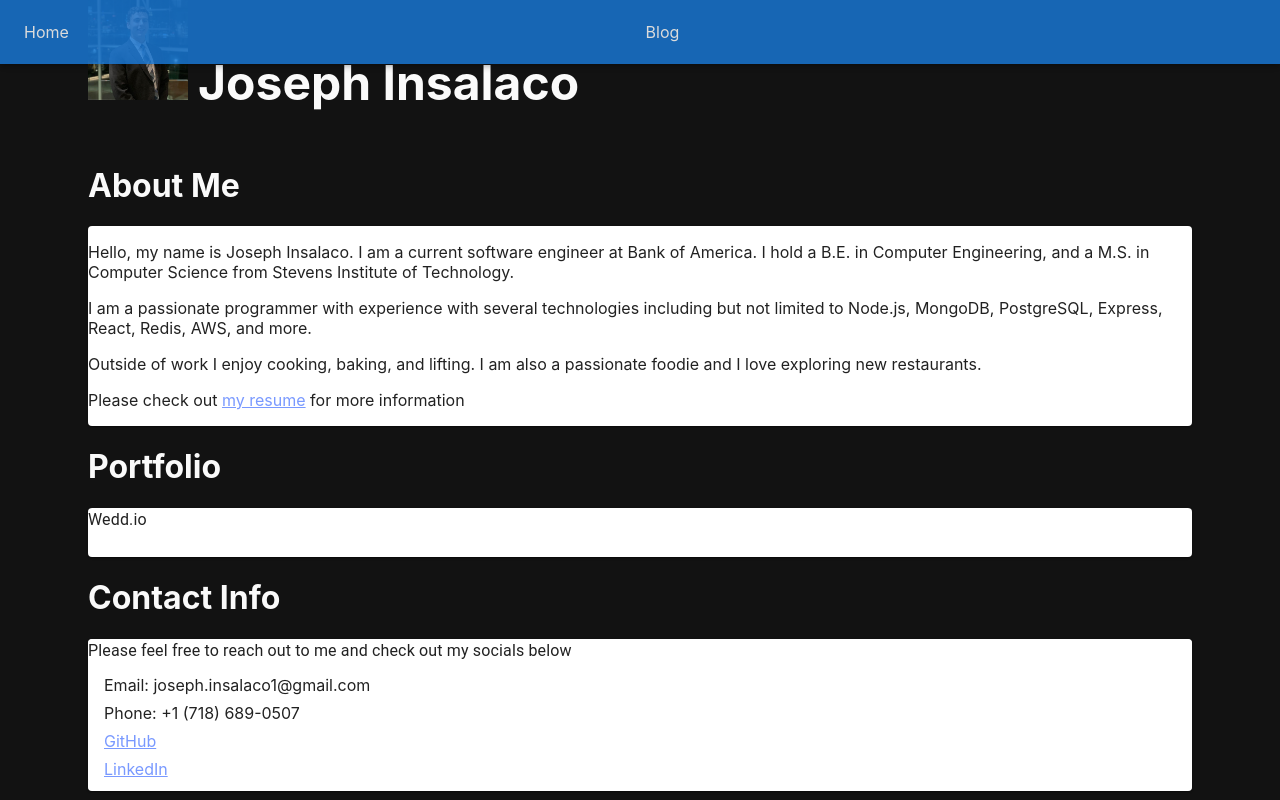
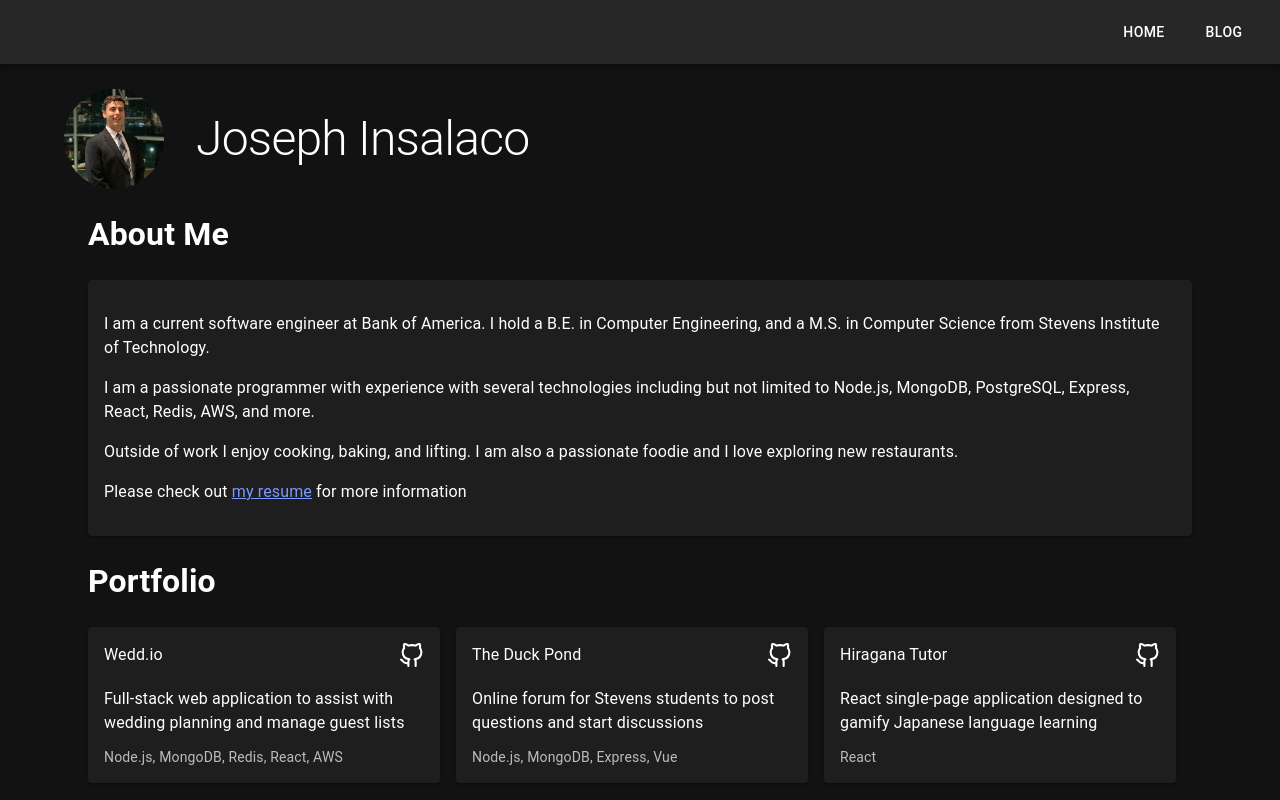
Before and after one commit to JInsalaco/PortfolioSite, a React (Create React App) app: page / in a window 1280 px wide. Shown: the top 800 px of the page. Built offline with nearby package versions, Linux system fonts and the light colour scheme.

Commit message:
Fixing website styling and moving from bootstrap to mui

```diff
--- a/package.json
+++ b/package.json
@@ -19,6 +19,7 @@
     "react-router-hash-link": "^2.4.3",
     "react-scripts": "5.0.1",
     "sass": "^1.58.1",
+    "tss-react": "^4.6.1",
     "typescript": "^4.9.5",
     "web-vitals": "^2.1.4"
   },
--- a/src/App.css
+++ b/src/App.css
@@ -1,60 +1,3 @@
-.site-home{
-  justify-content: center;
-}
-
-.site-navigation{
-  opacity: .85;
-}
-
-.nav-link{
-  opacity: rgba(255, 255, 255, 1);
-}
-
-.textLeft {
-	float: left;
-}
-.textRight {
-	float: right;
-}
-
-.tech-list{
-  display: flex;
-  align-items: left;
-  gap: 2rem;
-  font-size: 1rem;
-  opacity: 0.6;
-  margin-top: auto;
-  list-style: none;
-  padding-left: 0rem;
-}
-.welcome img{
-  display: inline-block;
-}
-.welcome h1{
-  font-size: 36pt;
-  display: inline-block;
-  padding-left: 10px;
-}
-
-.footer {
-  position: absolute;
-  bottom: 0;
-}
-
-.card {
-  background-color: #363537;
-  color: #FAFAFA;
-}
-
-.list-group-item {
-  background-color: #363537;
-  color: #FAFAFA !important;
-}
-
-h1 {
-  color: #FAFAFA;
-}
-
 a {
   color: #7999ff;
 }
--- a/src/App.tsx
+++ b/src/App.tsx
@@ -5,9 +5,19 @@ import { Home } from './components/Home';
 import { Footer } from './components/Footer';
 import { Blog } from "./components/Blog";
 import { BlogPost } from "./components/BlogPost";
+import { ThemeProvider, createTheme } from '@mui/material/styles';
+import CssBaseline from '@mui/material/CssBaseline';
+
+const darkTheme = createTheme({
+  palette: {
+    mode: 'dark',
+  },
+});
 
 function App() {
   return (
+    <ThemeProvider theme={darkTheme}>
+      <CssBaseline/>
       <Router>
         <Header/>
         <Routes>
@@ -15,8 +25,8 @@ function App() {
           <Route path='/blog' element={<Blog />} />
           <Route path="/blog/:id" element={<BlogPost/>} />
         </Routes>
-      <Footer/>
       </Router>
+    </ThemeProvider>
   );
 }
 
--- a/src/components/About.tsx
+++ b/src/components/About.tsx
@@ -6,9 +6,9 @@ export function About(){
             <div>
                 <h1>About Me</h1>
             </div>
-            <Card>
+            <Card sx={{p: 2}}>
                 <p>
-                    Hello, my name is Joseph Insalaco. I am a current software engineer at Bank of America. I hold a B.E. in Computer
+                    I am a current software engineer at Bank of America. I hold a B.E. in Computer
                     Engineering, and a M.S. in Computer Science from Stevens Institute of Technology.
                 </p>
                 <p>
--- a/src/components/Blog.tsx
+++ b/src/components/Blog.tsx
@@ -16,16 +16,17 @@ export function Blog(){
     }
 
     return(
-        <Card>
-            <CardContent>
-                <Typography>
-                    {testData?.title}
-                </Typography>
-                <Typography>
-                    {testData?.body}
-                </Typography>
-                <Box/>
-            </CardContent>
-        </Card>
+        <h1>Coming Soon!</h1>
+        // <Card>
+        //     <CardContent>
+        //         <Typography>
+        //             {testData?.title}
+        //         </Typography>
+        //         <Typography>
+        //             {testData?.body}
+        //         </Typography>
+        //         <Box/>
+        //     </CardContent>
+        // </Card>
     );
 }
--- a/src/components/ContactInfo.tsx
+++ b/src/components/ContactInfo.tsx
@@ -1,21 +1,18 @@
-import { Container, Card, List, ListItem, Typography} from "@mui/material";
+import { Container, Card, List, ListItem} from "@mui/material";
 
 export function ContactInfo() {
     return(
-        <Container id='contact-info' className="contact-info">
+        <Container id='contact-info' sx={{p: 2}}>
             <div>
                 <h1>Contact Info</h1>
             </div>
-            <Card className="mb-4">
-            <Card>
-                <Typography className='margin-2'>Please feel free to reach out to me and check out my socials below</Typography>
-                <List dense={true} className="border-0">
-                    <ListItem className="border-0">Email: joseph.insalaco1@gmail.com</ListItem>
-                    <ListItem className="border-0">Phone: +1 (718) 689-0507</ListItem>
-                    <ListItem className="border-0"><a href="https://github.com/JInsalaco" target="_blank" rel="noopener noreferrer">GitHub</a></ListItem>
-                    <ListItem className="border-0"><a href='https://www.linkedin.com/in/joseph-insalaco-ab7679194/' target="_blank" rel="noopener noreferrer">LinkedIn</a></ListItem>
+            <Card sx={{p: 1}}>
+                <List>
+                    <ListItem>Email: joseph.insalaco1@gmail.com</ListItem>
+                    <ListItem>Phone: +1 (718) 689-0507</ListItem>
+                    <ListItem><a href="https://github.com/JInsalaco" target="_blank" rel="noopener noreferrer">GitHub</a></ListItem>
+                    <ListItem><a href='https://www.linkedin.com/in/joseph-insalaco-ab7679194/' target="_blank" rel="noopener noreferrer">LinkedIn</a></ListItem>
                 </List>
-            </Card>
             </Card>
         </Container>
     )
--- a/src/components/Footer.tsx
+++ b/src/components/Footer.tsx
@@ -1,7 +1,9 @@
+import { Typography } from "@mui/material";
+
 export function Footer() {
     return(
-        <footer className="site-footer">
-            <p>© Joseph Insalaco 2023</p>
+        <footer>
+            <Typography variant="body2" justifyContent={"center"}>© Joseph Insalaco 2023</Typography>
         </footer>
     )
 }
--- a/src/components/Header.tsx
+++ b/src/components/Header.tsx
@@ -1,17 +1,65 @@
-import AppBar from '@mui/material/AppBar';
-import Box from '@mui/material/Box';
-import Toolbar from '@mui/material/Toolbar';
+import { AppBar, Toolbar, Button, CssBaseline } from '@mui/material';
+import { Link as RouterLink } from "react-router-dom";
+import { makeStyles } from "tss-react/mui";
+import headshot from './headshot.jpeg'
+
+const useStyles = makeStyles()(() => ({
+    header: {
+       marginBottom: '25px'
+    },
+    menuButton: {
+        marginLeft: '1rem'
+    },
+    toolbar: {
+        justifyContent: 'flex-end',
+    },
+    headshot: {
+        borderRadius: '50%',
+        display: 'inline-block',
+    },
+    fullname: {
+        fontSize: '36pt',
+        paddingLeft: '1rem',
+    }
+ }));
+
+const menuButtons: {href: string, title: string}[] = [
+    {
+        href: '/',
+        title: 'Home'
+    },
+    {
+        href: '/blog',
+        title: "Blog",
+    }
+];
 
 export function Header() {
+    const { classes } = useStyles();
+
+    const showMenuButtons = () => {
+         return menuButtons.map(({title, href}) => {
+            return(
+                <Button
+                    {...{
+                        key: title,
+                        color: "inherit",
+                        to: href,
+                        component: RouterLink,
+                        className: classes.menuButton,
+                    }}
+                >
+                    {title}
+                </Button>
+            )
+        })
+    }
+
     return(
-        <AppBar className='site-navigation'>
-            <Toolbar>
-                <Box sx={{ flexGrow: 1, display: { xs: 'none', md: 'flex' } }}>
-                    Home
-                </Box>
-                <Box sx={{ flexGrow: 1, display: { xs: 'none', md: 'flex' } }}>
-                    Blog
-                </Box>
+        <AppBar className={classes.header} position="static">
+            <CssBaseline/>
+            <Toolbar className={classes.toolbar}>
+                {showMenuButtons()}
             </Toolbar>
         </AppBar>
     );
--- a/src/components/Portfolio.tsx
+++ b/src/components/Portfolio.tsx
@@ -1,4 +1,4 @@
-import { Container, Card, Grid, Typography} from "@mui/material";
+import { Container, Card, Grid, Typography, Stack} from "@mui/material";
 import githubIcon from './github-icon.svg'
 
 export function Portfolio() {
@@ -7,77 +7,50 @@ export function Portfolio() {
             <div>
                 <h1>Portfolio</h1>
             </div>
-            <Grid>
-                <Grid item>
-                    <Card>
+            <Grid container spacing={2} xs={12}>
+                <Grid item xs={4}>
+                    <Card sx={{p: 2}}>
+                        <Stack direction="row" justifyContent={"space-between"} sx={{ mb: 1.5 }}>
+                            <Typography>
+                                Wedd.io
+                            </Typography>
+                            <a href="https://github.com/JInsalaco/CS554_Good_Nodels" target="_blank" rel="noreferrer">
+                                <img width='25' src={githubIcon} alt="GitHub" />
+                            </a>
+                        </Stack>
+                        <Typography sx={{ mb: 1.5 }} variant="body1">Full-stack web application to assist with wedding planning and manage guest lists</Typography>
+                        <Typography variant="body2" color="text.secondary">Node.js, MongoDB, Redis, React, AWS</Typography>
+                    </Card>
+                </Grid>
+                <Grid item xs={4}>
+                    <Card sx={{p: 2}}>
+                        <Stack direction="row" justifyContent={"space-between"} sx={{ mb: 1.5 }}>
                         <Typography>
-                            Wedd.io
+                            The Duck Pond
                         </Typography>
-                        <a href="https://github.com/JInsalaco/CS554_Good_Nodels" target="_blank" rel="noreferrer">
-                            <img className='textRight' width='25' src={githubIcon} alt="GitHub" />
+                        <a href="https://github.com/JInsalaco/CS546_Group5" target="_blank" rel="noreferrer">
+                            <img width='25' src={githubIcon} alt="GitHub" />
                         </a>
+                        </Stack>
+                        <Typography sx={{ mb: 1.5 }} variant="body1">Online forum for Stevens students to post questions and start discussions</Typography>
+                        <Typography variant="body2" color="text.secondary">Node.js, MongoDB, Express, Vue</Typography>
+                    </Card>
+                </Grid>
+                <Grid item xs={4}>
+                    <Card sx={{p: 2}}>
+                        <Stack direction="row" justifyContent={"space-between"} sx={{ mb: 1.5 }}>
+                        <Typography>
+                            Hiragana Tutor
+                        </Typography>
+                        <a href="https://github.com/JInsalaco/Hiragana-Tutor" target="_blank" rel="noreferrer">
+                            <img width='25' src={githubIcon} alt="GitHub" />
+                        </a>
+                        </Stack>
+                        <Typography sx={{ mb: 1.5 }} variant="body1">React single-page application designed to gamify Japanese language learning</Typography>
+                        <Typography variant="body2" color="text.secondary">React</Typography>
                     </Card>
                 </Grid>
             </Grid>
-            {/* <Row xs={1} s={1} md={3}>
-                <Col className="mb-4">
-                    <Card className="h-100">
-                        <Card.Body>
-                            <Card.Title>
-                                <div className='textLeft'>Wedd.io</div>
-                                <a href="https://github.com/JInsalaco/CS554_Good_Nodels" target="_blank" rel="noreferrer">
-                                    <img className='textRight' width='25' src={githubIcon} alt="GitHub" />
-                                </a>
-                                <div style={{clear: "both"}}></div>
-                            </Card.Title>
-                            <Card.Text>
-                                Full-stack web application to assist with wedding planning and manage guest lists
-                            </Card.Text>
-                        </Card.Body>
-                        <Card.Footer>
-                            <p>Node.js, MongoDB, Redis, React, AWS</p>
-                        </Card.Footer>
-                    </Card>
-                </Col>
-                <Col className="mb-4">
-                    <Card className="h-100">
-                        <Card.Body>
-                            <Card.Title>
-                                <div className='textLeft'>The Duck Pond</div>
-                                <a href="https://github.com/JInsalaco/CS546_Group5" target="_blank" rel="noreferrer">
-                                    <img className='textRight' width='25' src={githubIcon} alt="GitHub" />
-                                </a>
-                                <div style={{clear: "both"}}></div>
-                            </Card.Title>
-                            <Card.Text>
-                                Online forum for Stevens students to post questions and start discussions
-                            </Card.Text>
-                        </Card.Body>
-                        <Card.Footer>
-                            <p>Node.js, MongoDB, Express, Vue</p>
-                        </Card.Footer>
-                    </Card>
-                </Col>
-                <Col className="mb-4">
-                    <Card className="h-100">
-                        <Card.Body>
-                            <Card.Title>
-                                <div className='textLeft'>Hiragana Tutor</div>
-                                <a href="https://github.com/JInsalaco/Hiragana-Tutor" target="_blank" rel="noreferrer">
-                                    <img className='textRight' width='25' src={githubIcon} alt="GitHub" />
-                                </a>
-                                <div style={{clear: "both"}}></div>
-                            </Card.Title>
-                            <Card.Text>
-                                React single-page application designed to gamify Japanese language learning
-                            </Card.Text>
-                        </Card.Body>
-                        <Card.Footer>
-                            <p>React</p>
-                        </Card.Footer>
-                    </Card>
-                </Col>
-            </Row> */}
         </Container>
     )
 }
--- a/src/components/Welcome.tsx
+++ b/src/components/Welcome.tsx
@@ -1,14 +1,27 @@
-import { Container} from "@mui/material";
+import { Typography, Stack } from "@mui/material";
 import headshot from './headshot.jpeg'
+import { makeStyles } from "tss-react/mui";
+
+const useStyles = makeStyles()(() => ({
+    headshot: {
+        borderRadius: '50%',
+        display: 'inline-block',
+    },
+    fullname: {
+        fontSize: '36pt',
+        paddingLeft: '1rem',
+    }
+ }));
+
+
 export function Welcome() {
+    const { classes } = useStyles();
     return(
-        <Container id='home' className="mb-4 mt-4">
-            <div className='welcome'>
-                <img src={headshot} width='100' className="rounded-circle" alt="Headshot of Joseph Insalaco"/>
-                <h1>
+        <Stack direction="row" id='home' alignItems="center" spacing={2}>
+            <img src={headshot} width='100' className={classes.headshot} alt="Headshot of Joseph Insalaco"/>
+            <Typography variant='h1' className={classes.fullname}>
                 Joseph Insalaco
-                </h1>
-            </div>
-        </Container>
+            </Typography>
+        </Stack>
     )
 }
--- a/src/index.css
+++ b/src/index.css
@@ -5,7 +5,6 @@ body {
     sans-serif;
   -webkit-font-smoothing: antialiased;
   -moz-osx-font-smoothing: grayscale;
-  background-color: #121212 !important;
 }
 
 code {
```
Also changed, not shown: 1 other file (tests, documents, lock files or other folders). Lines whose indentation alone changed are shown as unchanged.
